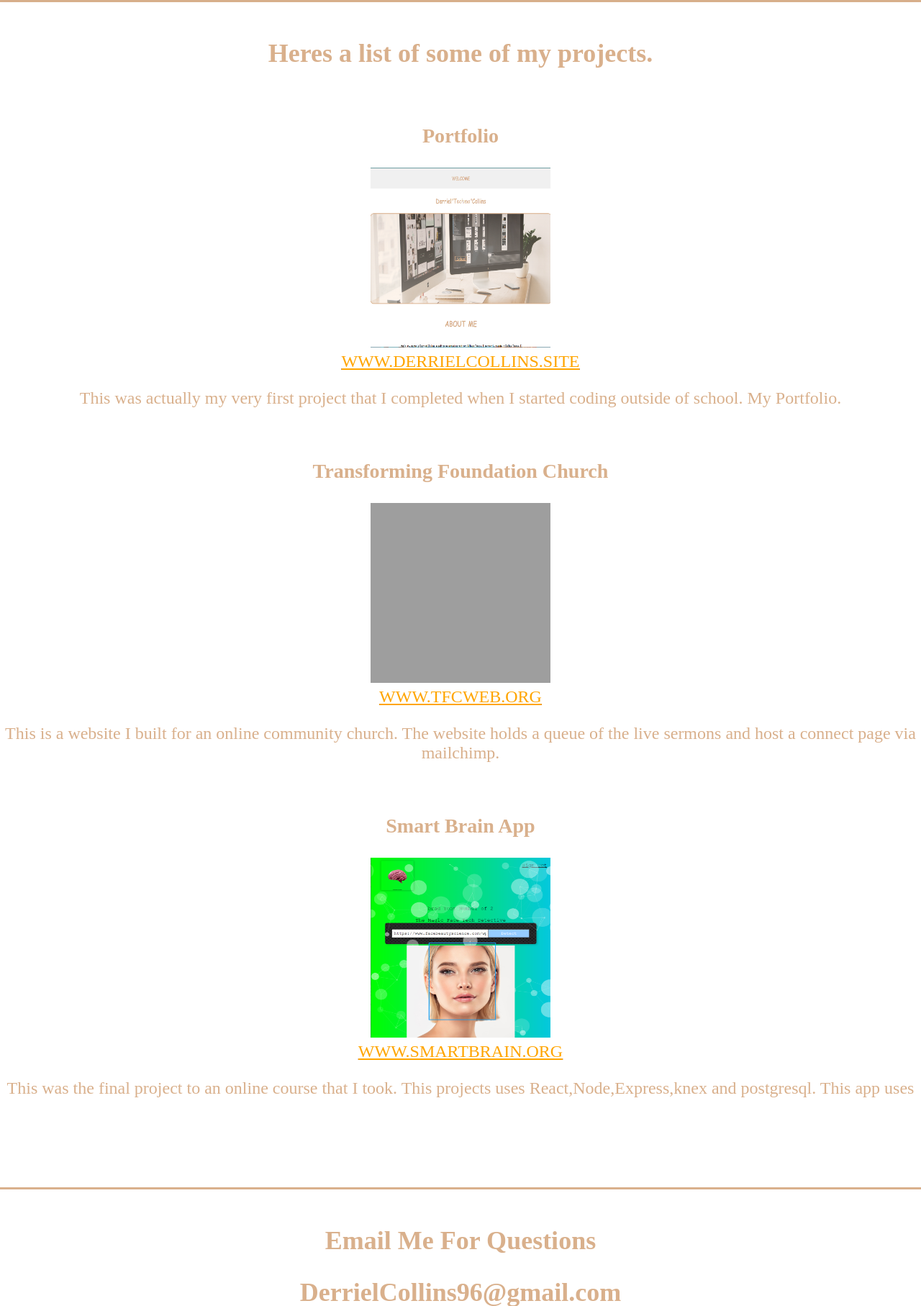
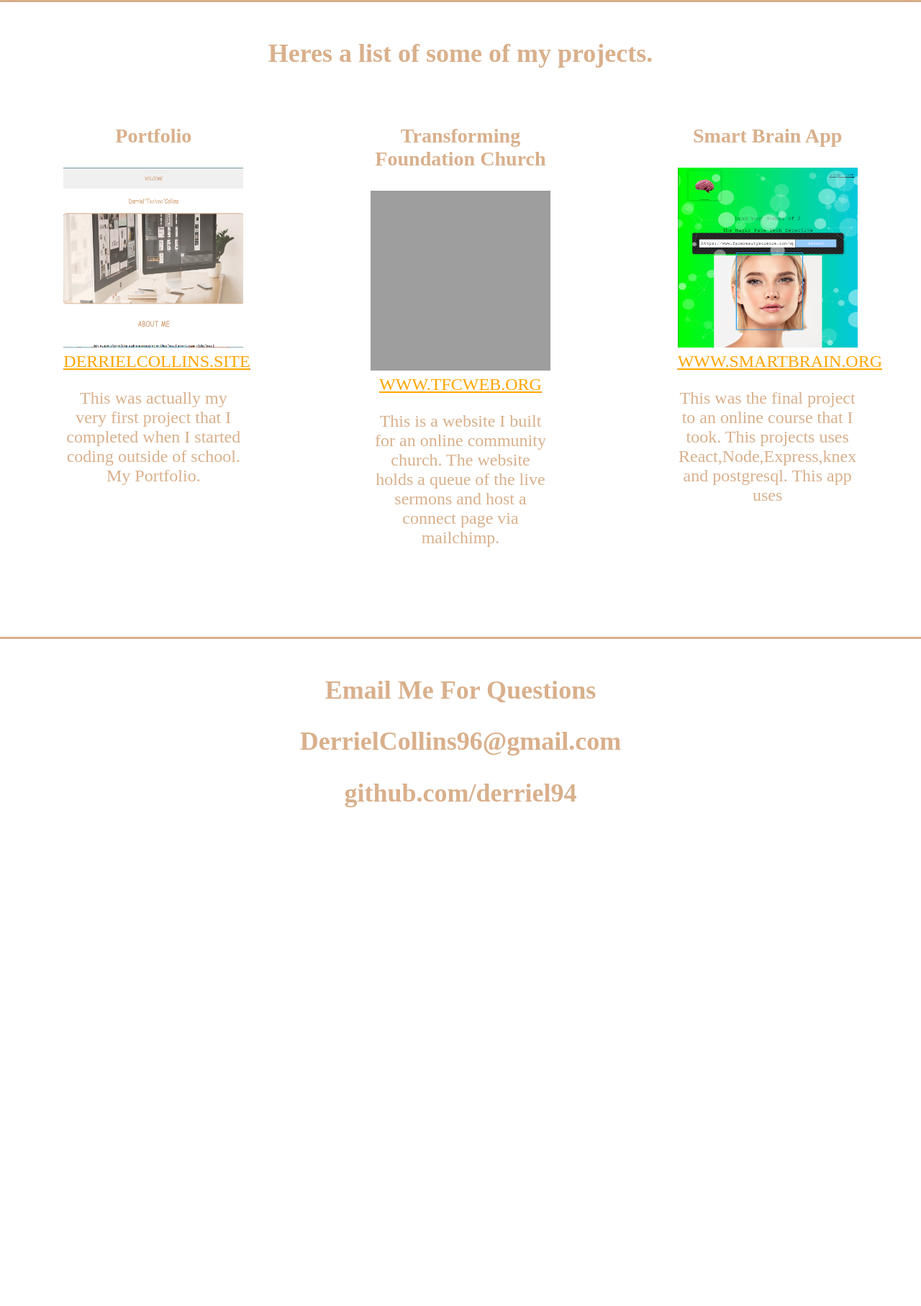
Before and after one commit to Derriel94/Portfolio, a PHP site: page /proj.html in a window 1280 px wide. Shown: the part 171-1986 px from the top of the page at 72% size. After the commit the page ends 1293 px from the top, so only its background shows below. Run offline with PHP 8.4, Linux system fonts and the light colour scheme; grey boxes are pictures that could not be loaded.

Commit message:
UI bug corrections

```diff
--- a/proj.html
+++ b/proj.html
@@ -19,7 +19,7 @@
 				<div class="proj-item">
 					<h3>Portfolio</h3>
 					<img src="images/portfolio.png" />
-					<a href="derrielcollins.site"><div class="url">www.derrielcollins.site</div></a>
+					<a href="derrielcollins.site"><div class="url">derrielcollins.site</div></a>
 					<p>This was actually my very first project that I completed when I started coding outside of school. My Portfolio.
 					</p>
 				</div>
--- a/style.css
+++ b/style.css
@@ -151,15 +151,18 @@ nav a:hover {
 }
 .proj-item {
 	padding-top: 20px;
-	transition: transform .5s;
+	width: 250px;
 }
-.proj-item:hover {
-	transform: scale(1.1);
 
-}
 .proj-item img {
 	width: 250px;
 	height: 250px;
+	transition: transform .5s;
+
+}
+.proj-item img:hover {
+	transform: scale(1.1);
+	opacity: .8;
 
 }
 
```
